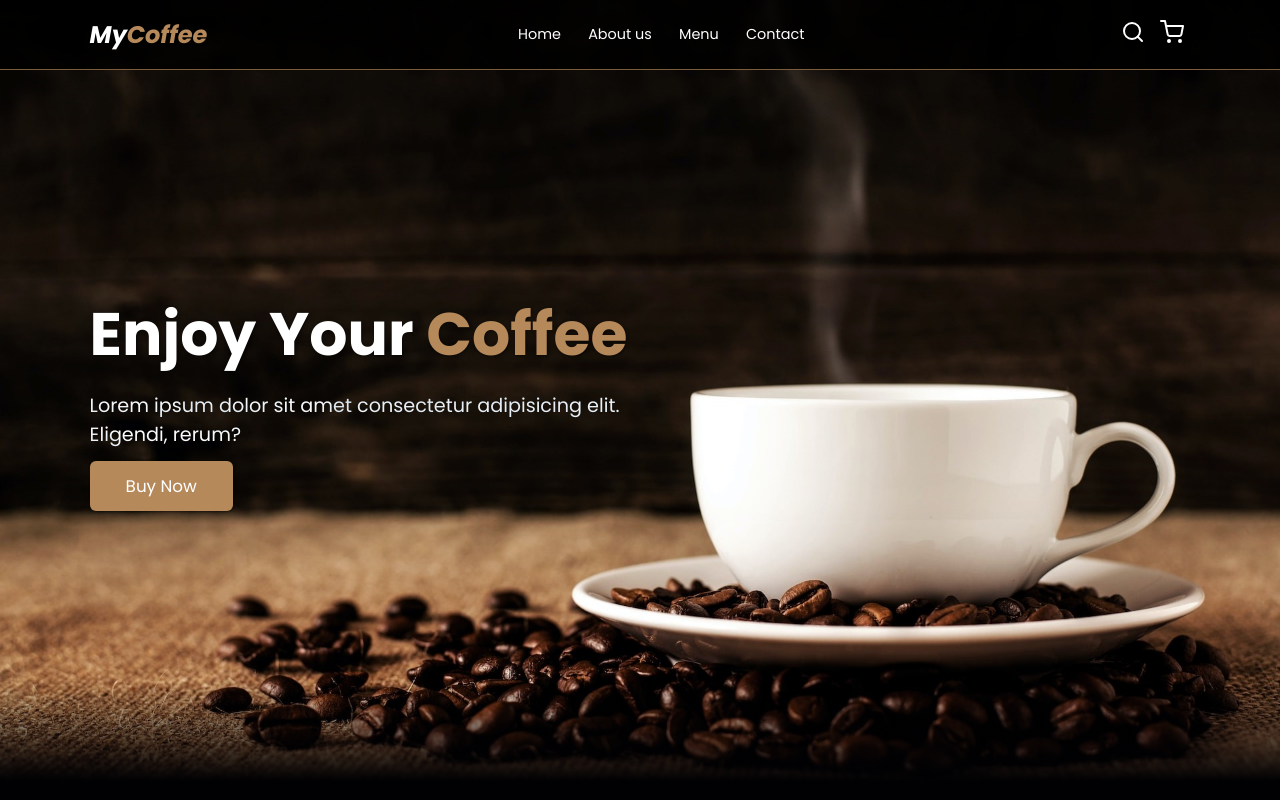
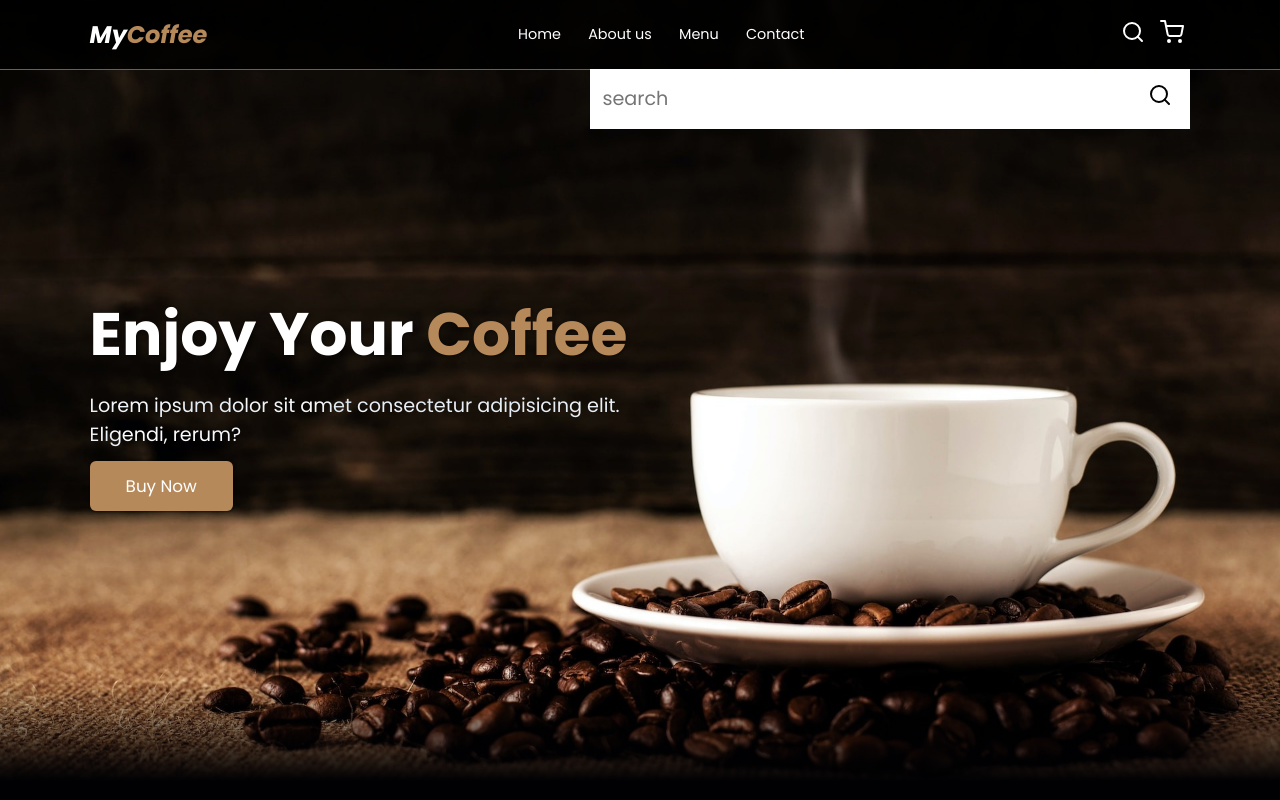
Before and after one commit to codewilson64/my-coffee, a plain HTML site: page index.html in a window 1280 px wide. Both pictures are taken after a click on the link 1133 px from the left and 39 px from the top of the page. Shown: the top 800 px of the page. Drawn offline with nearby package versions, Linux system fonts and the light colour scheme.

Commit message:
add search form

```diff
--- a/index.html
+++ b/index.html
@@ -11,6 +11,7 @@
     <link rel="stylesheet" href="style.css" />
   </head>
   <body>
+    <!--NavBar-->
     <nav class="navbar">
       <a href="#" class="navbar-logo">My<span>Coffee</span></a>
       <div class="navbar-mid">
@@ -23,6 +24,10 @@
         <a href="#" id="search"><i data-feather="search"></i></a>
         <a href="#" id="shopping-cart"><i data-feather="shopping-cart"></i></a>
         <a href="#" id="hamburger-menu"><i data-feather="menu"></i></a>
+      </div>
+      <div class="search-form">
+        <input type="search" id="search-box" placeholder="search" />
+        <label for="search-box"><i data-feather="search"></i></label>
       </div>
     </nav>
     <!--Hero-Section-->
--- a/script.js
+++ b/script.js
@@ -1,11 +1,25 @@
 const hamburgerMenu = document.querySelector("#hamburger-menu");
 const navbarMid = document.querySelector(".navbar-mid");
+const searchIcon = document.getElementById("search");
+const searchForm = document.querySelector(".search-form");
 
 hamburgerMenu.addEventListener("click", function () {
   navbarMid.classList.toggle("active");
 });
+
+searchIcon.addEventListener("click", function (e) {
+  searchForm.classList.toggle("active");
+  e.preventDefault();
+});
+
+// Click anywhere to close hamburger menu
 document.addEventListener("click", function (e) {
   if (!hamburgerMenu.contains(e.target) && !navbarMid.contains(e.target)) {
     navbarMid.classList.remove("active");
   }
 });
+document.addEventListener("click", function (e) {
+  if (!searchIcon.contains(e.target) && !searchForm.contains(e.target)) {
+    searchForm.classList.remove("active");
+  }
+});
--- a/style.css
+++ b/style.css
@@ -77,6 +77,35 @@ body {
 }
 #hamburger-menu {
   display: none;
+}
+.navbar .search-form {
+  position: absolute;
+  display: flex;
+  align-items: center;
+  top: 100%;
+  right: 7%;
+  background-color: #fff;
+  width: 50rem;
+  height: 5rem;
+  transform: scaleY(0);
+  transform-origin: top;
+  transition: 0.3s;
+}
+.navbar .search-form.active {
+  transform: scaleY(1);
+}
+.navbar .search-form input {
+  height: 100%;
+  width: 100%;
+  font-size: 1.6rem;
+  color: var(--bg-color);
+  padding: 1rem;
+}
+.navbar .search-form label {
+  cursor: pointer;
+  font-size: 2rem;
+  margin-right: 1.5rem;
+  color: var(--bg-color);
 }
 /*-------------hero-section-----------------*/
 .hero {
@@ -303,6 +332,9 @@ footer .credit a {
   .navbar .navbar-mid a:hover::after {
     transform: scaleX(0.3);
   }
+  .navbar .search-form {
+    width: 70%;
+  }
   .about .row {
     flex-wrap: wrap;
   }
```
